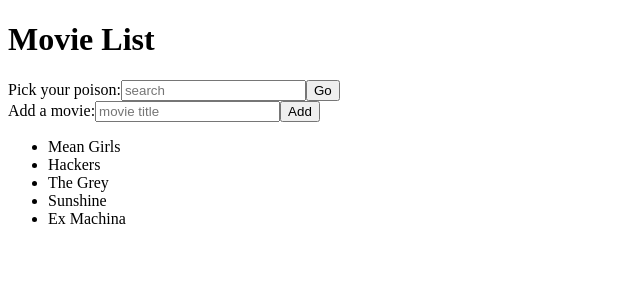
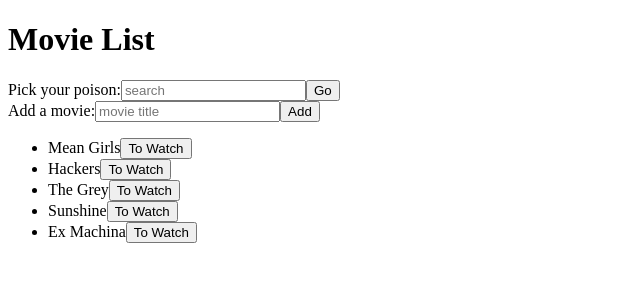
Before and after one commit to txtrax/movie-list, a React app: page / in a window 1280 px wide. Shown: the top 300 px of the page, without its empty margins (0-640 px from the left). Built offline with nearby package versions, Linux system fonts and the light colour scheme; the HTML template or start-up script is replaced by a standard one.

Commit message:
Added button to toggle watched property

```diff
--- a/client/src/components/AddMovie.jsx
+++ b/client/src/components/AddMovie.jsx
@@ -19,11 +19,7 @@ class AddMovie extends React.Component {
   handleSubmit(event) {
     event.preventDefault();
 
-    var movieTitle = {
-      title: this.state.movie
-    }
-
-    this.props.addMovies(movieTitle);
+    this.props.addMovies(this.state.movie);
 
     this.setState({movie: ''});
   }
--- a/client/src/components/App.jsx
+++ b/client/src/components/App.jsx
@@ -16,21 +16,61 @@ class App extends React.Component {
     super(props);
 
     this.state = {
-      movies: movieList,
+      movies: [],
       search: null
     }
     this.updateSearch = this.updateSearch.bind(this);
+    // somehow filterMovies work without binding
     this.addMovie = this.addMovie.bind(this);
+    this.updateWatched = this.updateWatched.bind(this);
+  }
+
+  componentDidMount() {
+    let newList = [];
+
+    movieList.forEach((movie, index) => {
+      const id = index + 1;
+      movie.id = id;
+      movie.watched = false;
+      newList.push(movie);
+    })
+    this.setState({movies: newList});
+  }
+
+  // input: unique id to grab correct movie
+  // output: update watch status
+  updateWatched(id) {
+    for (let i = 0; i < this.state.movies.length; i++) {
+      const currentMovie = this.state.movies[i];
+      if (currentMovie.id === id) {
+        // switch value
+        currentMovie.watched = !currentMovie.watched;
+        // make a copy
+        let updatedList = this.state.movies.slice();
+        // update the value in movie
+        updatedList[i] = currentMovie;
+        // update state
+        this.setState({movies: updatedList});
+      }
+    }
   }
 
   // input movie
   // output: none, but updates state
-  addMovie(movie) {
+  addMovie(title) {
     let { movies } = this.state;
-
+    // give each movie and id starting at 1
+    const id = this.state.movies.length + 1;
+    // keep track of watched status
+    let movie = {
+      id: id,
+      title: title,
+      watched: false
+    }
     movies.push(movie);
-
-    this.setState({movie: movies});
+    // update the state
+    this.setState({movies: movies});
+    // this.setState({movies: [...this.state.movies, {title: movie}]})
   }
 
   updateSearch(search) {
@@ -50,17 +90,18 @@ class App extends React.Component {
         return false;
       })
     }
-    //otherwise return all movies
+    //otherwise, return all movies
     return movies;
   }
 
   render() {
+    console.log(this.state.movies);
     return (
       <div>
         <h1>Movie List</h1>
         <Search updateSearch={this.updateSearch}/>
         <AddMovie addMovies={this.addMovie}/>
-        <Movies movies={this.filterMovies()} />
+        <Movies movies={this.filterMovies()} updateWatched={this.updateWatched}/>
       </div>
     )
   }
--- a/client/src/components/MovieEntry.jsx
+++ b/client/src/components/MovieEntry.jsx
@@ -1,7 +1,21 @@
 import React from 'react';
 
-const MovieEntry = ({ movie }) => {
-  return <li>{movie.title}</li>
+const MovieEntry = ({ movie, updateWatched }) => {
+  if (movie.watched) {
+    return (
+      <li>
+        {movie.title}
+        <button onClick={() => updateWatched(movie.id)}>Watched</button>
+      </li>
+    )
+  } else {
+    return (
+      <li>
+        {movie.title}
+        <button onClick={() => updateWatched(movie.id)}>To Watch</button>
+      </li>
+    )
+  }
 }
 
 export default MovieEntry;
--- a/client/src/components/Movies.jsx
+++ b/client/src/components/Movies.jsx
@@ -9,12 +9,14 @@ const Movies = (props) => {
   // otherwise, pass each movie to MovieEntry component
   return (
     <ul>
-    {props.movies.map(movie => (
-      <MovieEntry
-        key={movie.title}
-        movie={movie}
-      />))}
-  </ul>
+      {props.movies.map(movie => (
+        <MovieEntry
+          updateWatched={props.updateWatched}
+          key={movie.id}
+          movie={movie}
+        />
+      ))}
+    </ul>
   )
 }
 
```
